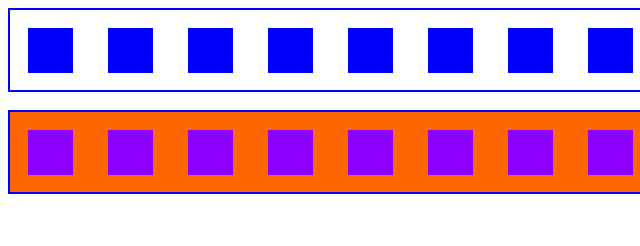
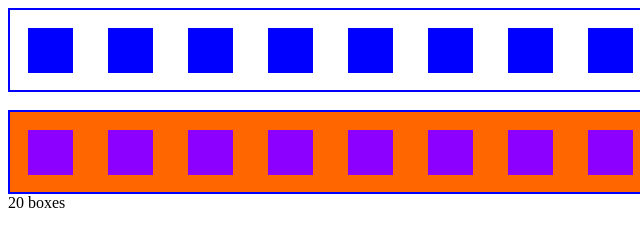
Before and after one commit to redlingg/redlingg.github.io, a plain HTML site: page 20boxes/index.html in a window 1280 px wide. Shown: the full height of the page, 0-640 px from the left. Drawn offline with Linux system fonts and the light colour scheme.

Commit message:
Update index.html

```diff
--- a/20boxes/index.html
+++ b/20boxes/index.html
@@ -36,5 +36,7 @@
 
     </div>
 
+    <div id="boxes">20 boxes</div>
+
 </body>
 </html>
```
